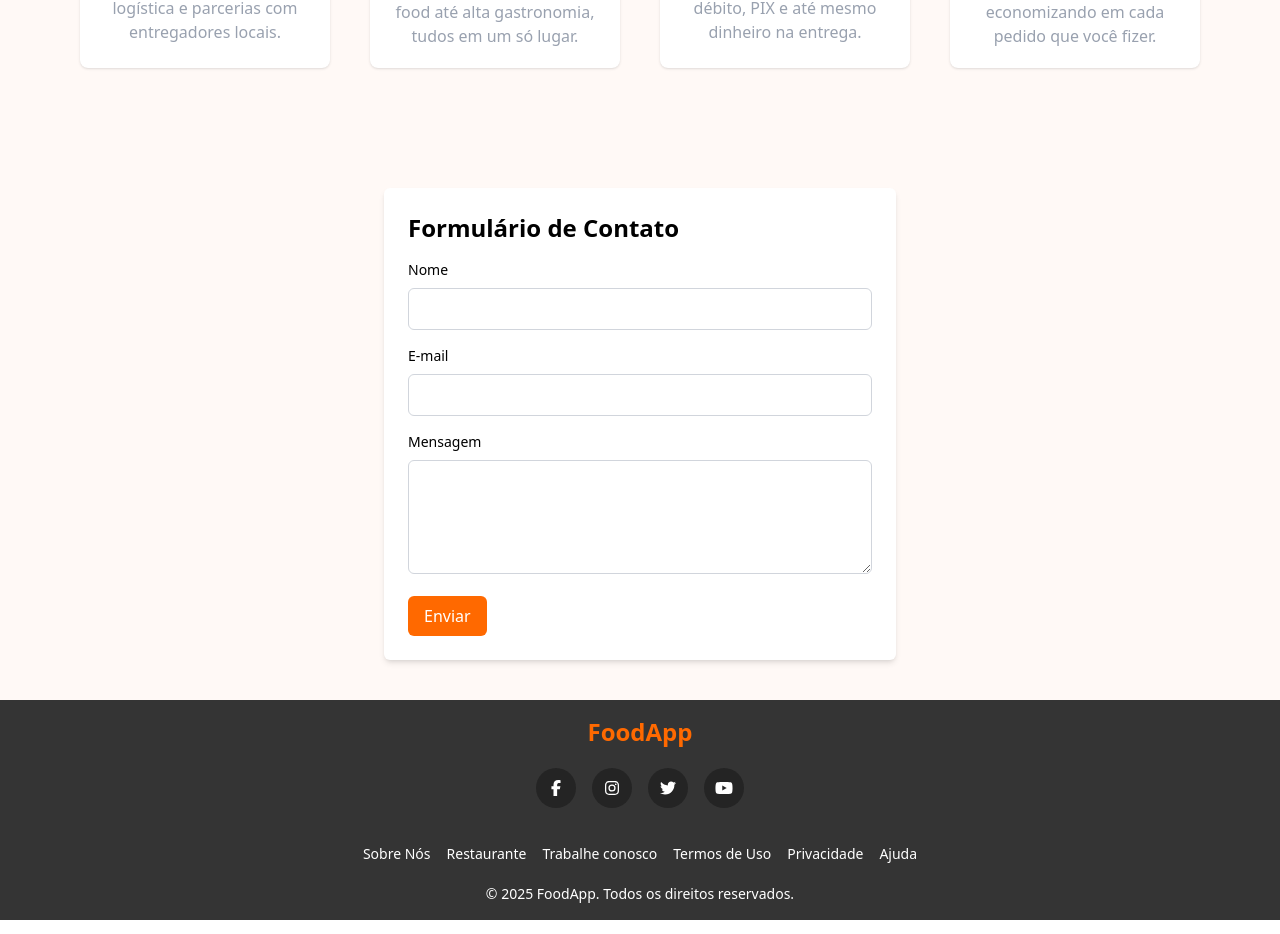
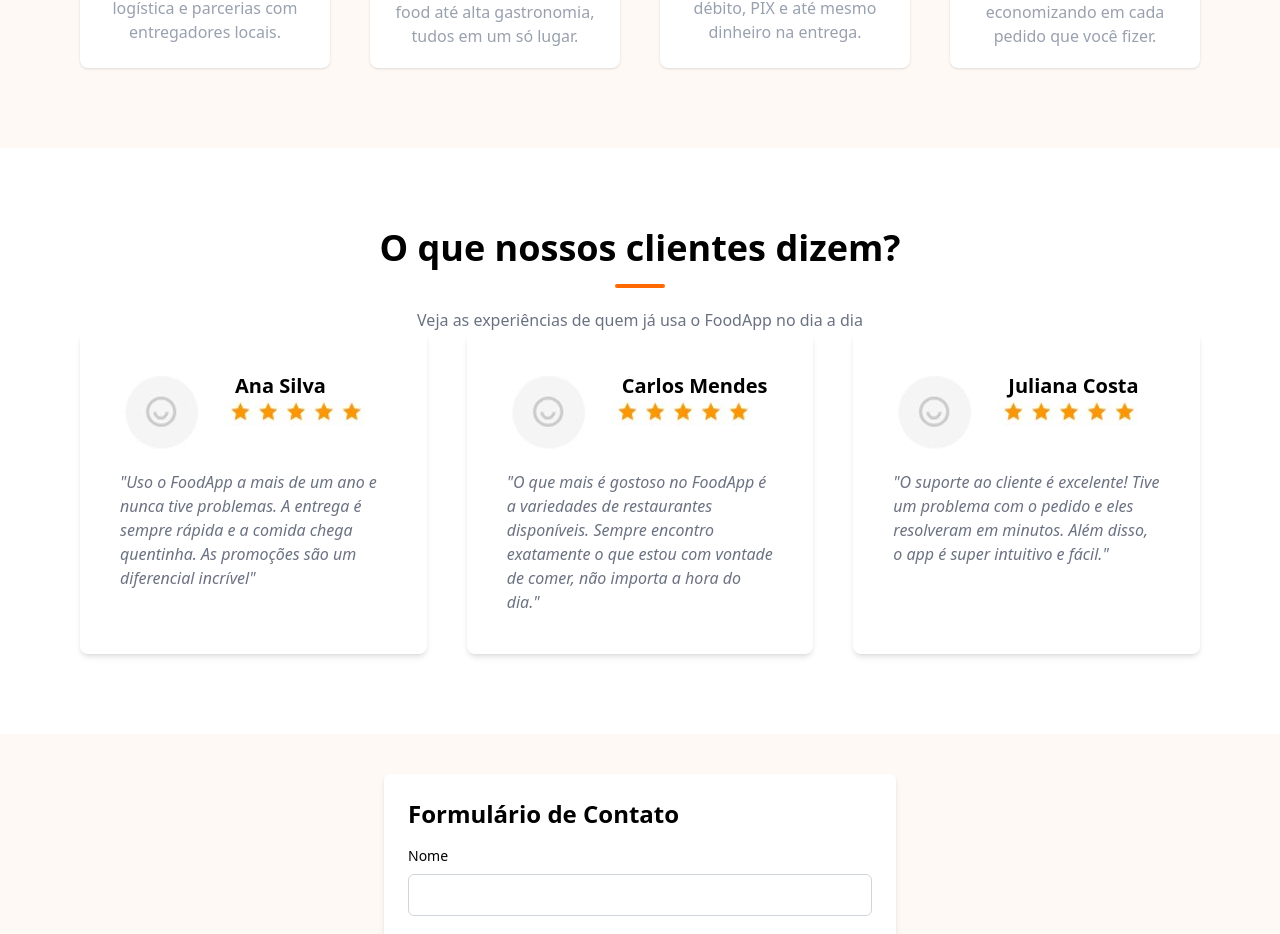
Before and after one commit to Gsn00/cp05-webdev, a React (Vite) app: page / in a window 1280 px wide. Shown: the part 1690-2624 px from the top of the page. Built offline with nearby package versions, Linux system fonts and the light colour scheme.

Commit message:
Depoimentos

```diff
--- a/src/App.jsx
+++ b/src/App.jsx
@@ -4,6 +4,7 @@ import Footer from "./componentes/Footer";
 import Hero from "./componentes/Hero";
 import Sobre from "./componentes/Sobre";
 import Funcionalidades from "./componentes/Funcionalidades";
+import Depoimentos from "./componentes/Depoimentos"
 
 function App() {
   return (
@@ -12,6 +13,7 @@ function App() {
       <Hero />
       <Sobre />
       <Funcionalidades />
+      <Depoimentos />
       <Formulario />
       <Footer />
     </div>
--- a/src/componentes/Depoimentos.jsx
+++ b/src/componentes/Depoimentos.jsx
@@ -0,0 +1,55 @@
+export default function Depoimentos() {
+  return (
+    <section className="w-full bg-white px-20 py-20">
+      <h1 className="text-4xl font-bold text-center w-full relative mb-10">
+        <div className="absolute inset-0 bg-orange-500 h-1 rounded-full mx-auto transform w-[50px] top-[140%]"></div>
+        O que nossos clientes dizem?
+      </h1>
+      <p className="text-center w-full text-gray-500">
+        Veja as experiências de quem já usa o FoodApp no dia a dia
+      </p>
+      <div className="grid grid-cols-3 gap-10 w-full">
+        <div className="p-10 flex flex-col gap-5 bg-white shadow-md rounded-lg">
+          <div className="flex gap-5">
+            <img src="/imgs/imagem.png" alt="" />
+            <div className="text-left">
+              <h2 className="font-bold text-xl ml-3">Ana Silva</h2>
+              <img src="/imgs/imagem2.png" alt="" />
+            </div>
+          </div>
+          <i className="text-gray-500 ">
+            "Uso o FoodApp a mais de um ano e nunca tive problemas. A entrega é
+            sempre rápida e a comida chega quentinha. As promoções são um
+            diferencial incrível"
+          </i>
+        </div>
+        <div className="p-10 flex flex-col gap-5 bg-white shadow-md rounded-lg">
+          <div className="flex gap-5">
+            <img src="/imgs/imagem.png" alt="" />
+            <div className="text-left">
+              <h2 className="font-bold text-xl ml-3">Carlos Mendes</h2>
+              <img src="/imgs/imagem2.png" alt="" />
+            </div>
+          </div>
+          <i className="text-gray-500 ">
+            "O que mais é gostoso no FoodApp é a variedades de restaurantes
+            disponíveis. Sempre encontro exatamente o que estou com vontade de
+            comer, não importa a hora do dia."
+          </i>
+        </div>
+        <div className="p-10 flex flex-col gap-5 bg-white shadow-md rounded-lg">
+          <div className="flex gap-5">
+            <img src="/imgs/imagem.png" alt="" />
+            <div className="text-left">
+              <h2 className="font-bold text-xl ml-3">Juliana Costa</h2>
+              <img src="/imgs/imagem2.png" alt="" />
+            </div>
+          </div>
+          <i className="text-gray-500 ">
+            "O suporte ao cliente é excelente! Tive um problema com o pedido e eles resolveram em minutos. Além disso, o app é super intuitivo e fácil."
+          </i>
+        </div>
+      </div>
+    </section>
+  );
+}
```
Also changed, not shown: public/imgs/imagem.png (added), public/imgs/imagem2.png (added).
